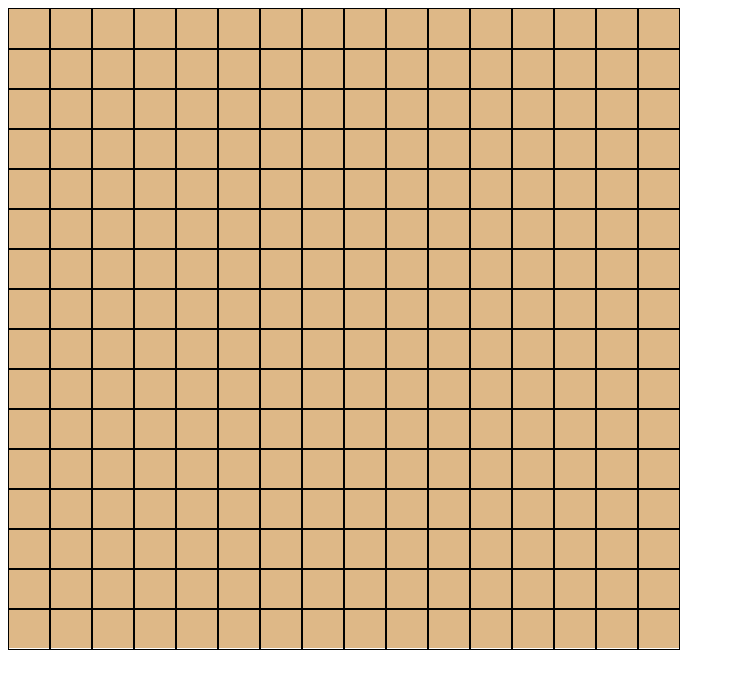
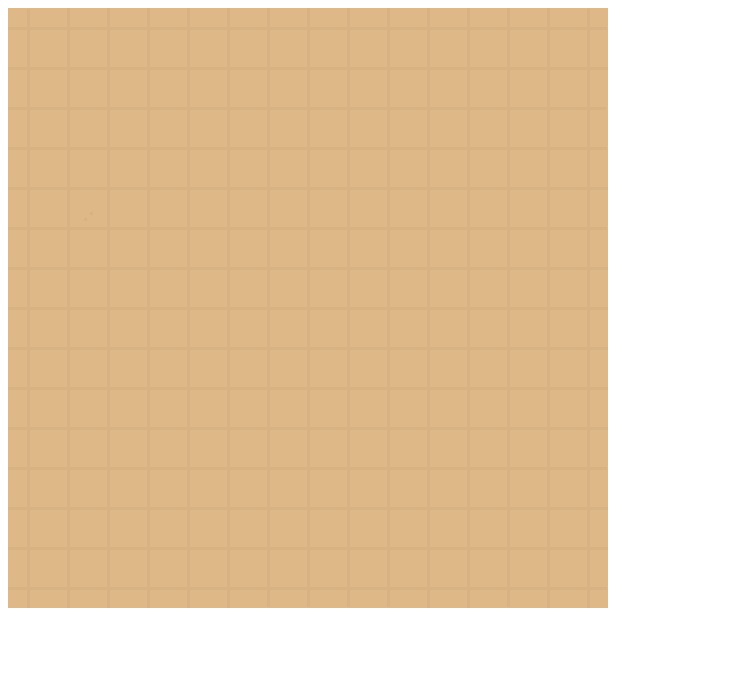
Before and after one commit to joannexin/pente, a plain HTML site: page index.html in a window 1280 px wide. Shown: the whole page, without its empty margins (0-735 px from the left). Drawn offline with nearby package versions, Linux system fonts and the light colour scheme.

Commit message:
[change] grid background

```diff
--- a/index.html
+++ b/index.html
@@ -8,6 +8,7 @@
 
   <body>
     <div id="container"></div>
+    <div id="lines"></div>
     <script src="https://ajax.googleapis.com/ajax/libs/jquery/1.11.3/jquery.min.js"></script>
     <script type="text/javascript" src="src/interface.js"></script>
     <script type="text/javascript" src="src/board.js"></script>
--- a/src/interface.js
+++ b/src/interface.js
@@ -1,7 +1,7 @@
 $(document).ready(function() {
-	for (var i = 0; i <= 15; i++) {
+	for (var i = 0; i < 15; i++) {
 		var row = $("<div class='row'></div>");
-		for (var j = 0; j <= 15; j++) {
+		for (var j = 0; j < 15; j++) {
 			var square = $("<span class='square' attr-coor='" + [i,j] + "' ></span>");
 			square.appendTo(row);
 			row.appendTo('#container');
--- a/style.css
+++ b/style.css
@@ -1,10 +1,11 @@
 #container {
-	width: 672px;
-	background-color: #DEB887;
+	width: 600px;
+	background-color:#DEB887;
+	background-image: url('img/grid.png');
 }
 
 .row {
-	width: 672px;
+	width: 600px;
 	height: 40px;
 }
 
@@ -13,7 +14,6 @@
 	display: inline-block;
 	width: 40px;
 	height: 40px;
-	border: 1px solid black;
 }
 
 .square.white {
```
Also changed, not shown: img/grid.png (added).
